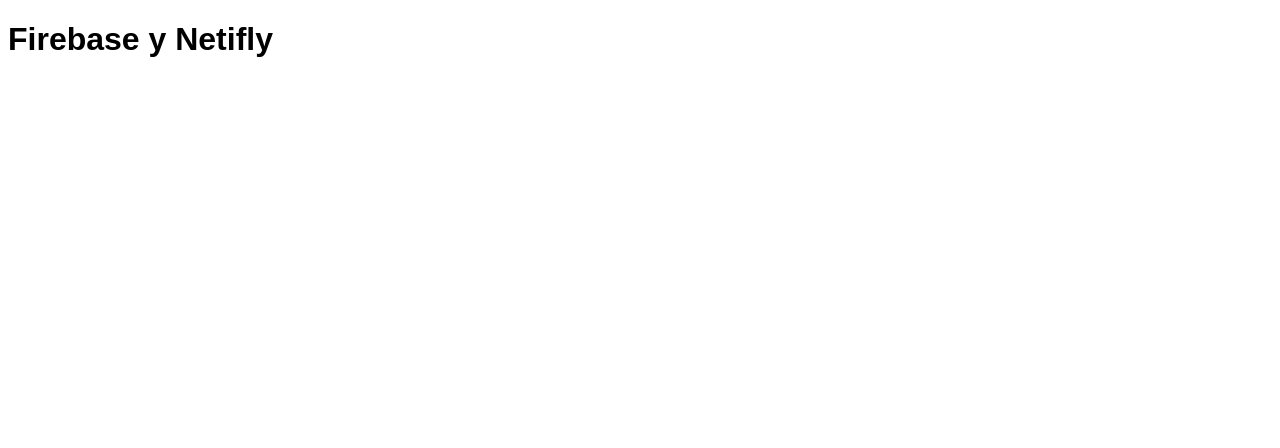
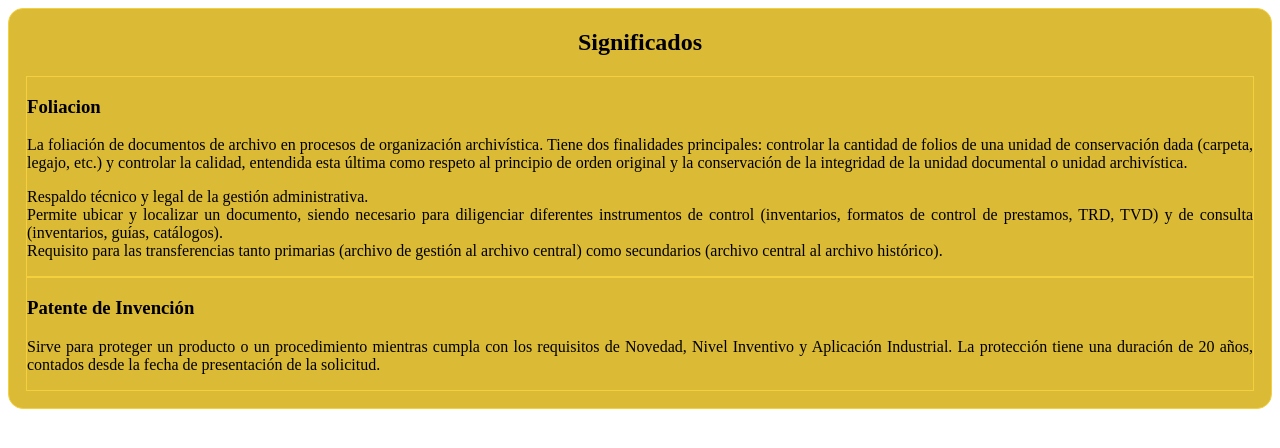
Before and after one commit to gersonlivise/react-snowpack, a website built with Vite: page index.html in a window 1280 px wide. Built offline with nearby package versions, Linux system fonts and the light colour scheme.

Commit message:
2do commit

```diff
--- a/index.css
+++ b/index.css
@@ -1,4 +1,10 @@
-/* Add CSS styles here! */
-body {
-  font-family: sans-serif;
+.sec{
+  border: 1px solid #F4D03F;
+  padding: 0px 17px 17px 17px;
+  border-radius: 15px;
+  background: #DBBA35;
 }
+.art {
+  text-align:justify;
+  border: 1px solid #F4D03F;
+}
--- a/index.html
+++ b/index.html
@@ -8,7 +8,20 @@
     <title>Holi</title>
   </head>
   <body>
-    <h1>Firebase y Netifly</h1>
+
+    <section class="sec">
+      <center><h2>Significados</h2></center>
+      <article class="art">
+        <h3>Foliacion</h3>
+        <p contentEditable>La foliación de documentos de archivo en procesos de organización archivística. Tiene dos finalidades principales: controlar la cantidad de folios de una unidad de conservación dada (carpeta, legajo, etc.) y controlar la calidad, entendida esta última como respeto al principio de orden original y la conservación de la integridad de la unidad documental o unidad archivística.</p>
+        <p contentEditable>Respaldo técnico y legal de la gestión administrativa.<br>Permite ubicar y localizar un documento, siendo necesario para diligenciar diferentes instrumentos de control (inventarios, formatos de control de prestamos, TRD, TVD) y de consulta (inventarios, guías, catálogos).<br>
+          Requisito para las transferencias tanto primarias (archivo de gestión al archivo central) como secundarios (archivo central al archivo histórico).</p>
+      </article>
+      <article class="art">
+        <h3>Patente de Invención</h3>
+        <p contentEditable>Sirve para proteger un producto o un procedimiento mientras cumpla con los requisitos de Novedad, Nivel Inventivo y Aplicación Industrial. La protección tiene una duración de 20 años, contados desde la fecha de presentación de la solicitud.</p>
+      </article>
+    </section>
     <script type="module" src="/index.js"></script>
   </body>
 </html>
```
